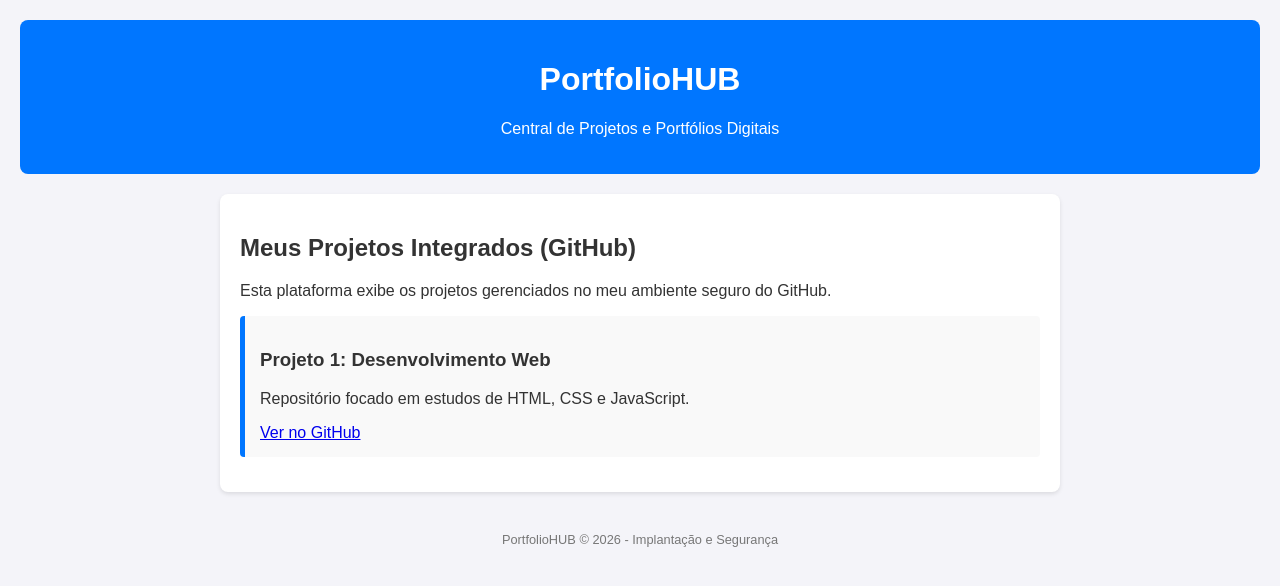
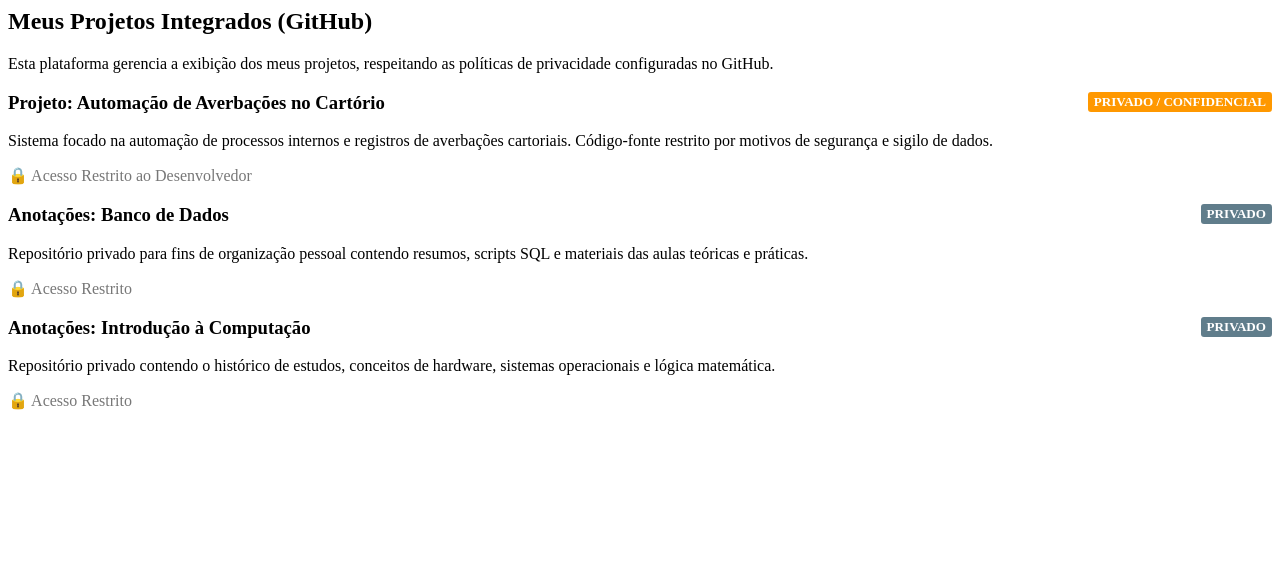
Before and after one commit to Arrozcadorga/portfolio-hub, a plain HTML site: page index.html in a window 1280 px wide. Drawn offline with Linux system fonts and the light colour scheme.

Commit message:
Repositorio no github

```diff
--- a/index.html
+++ b/index.html
@@ -1,39 +1,25 @@
-<!DOCTYPE html>
-<html lang="pt-BR">
-<head>
-    <meta charset="UTF-8">
-    <meta name="viewport" content="width=device-width, initial-scale=1.0">
-    <title>Meu PortfolioHUB</title>
-    <style>
-        body { font-family: Arial, sans-serif; background-color: #f4f4f9; color: #333; margin: 0; padding: 20px; }
-        header { text-align: center; padding: 20px; background: #0076ff; color: white; border-radius: 8px; }
-        .container { max-width: 800px; margin: 20px auto; background: white; padding: 20px; border-radius: 8px; box-shadow: 0 2px 4px rgba(0,0,0,0.1); }
-        .project-card { border-left: 5px solid #0076ff; background: #f9f9f9; padding: 15px; margin: 15px 0; border-radius: 4px; }
-        footer { text-align: center; margin-top: 40px; font-size: 0.8em; color: #777; }
-    </style>
-</head>
-<body>
+<div class="container">
+        <h2>Meus Projetos Integrados (GitHub)</h2>
+        <p>Esta plataforma gerencia a exibição dos meus projetos, respeitando as políticas de privacidade configuradas no GitHub.</p>
 
-    <header>
-        <h1>PortfolioHUB</h1>
-        <p>Central de Projetos e Portfólios Digitais</p>
-    </header>
+        <!-- Projeto do Cartório -->
+        <div class="project-card" style="border-left-color: #ff9800;">
+            <h3>Projeto: Automação de Averbações no Cartório <span style="font-size: 0.7em; background: #ff9800; color: white; padding: 2px 6px; border-radius: 3px; float: right;">PRIVADO / CONFIDENCIAL</span></h3>
+            <p>Sistema focado na automação de processos internos e registros de averbações cartoriais. Código-fonte restrito por motivos de segurança e sigilo de dados.</p>
+            <a href="#" style="color: #777; cursor: not-allowed; text-decoration: none;">🔒 Acesso Restrito ao Desenvolvedor</a>
+        </div>
 
-    <div class="container">
-        <h2>Meus Projetos Integrados (GitHub)</h2>
-        <p>Esta plataforma exibe os projetos gerenciados no meu ambiente seguro do GitHub.</p>
+        <!-- Anotações Banco de Dados -->
+        <div class="project-card" style="border-left-color: #607d8b;">
+            <h3>Anotações: Banco de Dados <span style="font-size: 0.7em; background: #607d8b; color: white; padding: 2px 6px; border-radius: 3px; float: right;">PRIVADO</span></h3>
+            <p>Repositório privado para fins de organização pessoal contendo resumos, scripts SQL e materiais das aulas teóricas e práticas.</p>
+            <a href="#" style="color: #777; cursor: not-allowed; text-decoration: none;">🔒 Acesso Restrito</a>
+        </div>
 
-        <!-- Aqui você pode listar um projeto fictício ou real seu -->
-        <div class="project-card">
-            <h3>Projeto 1: Desenvolvimento Web</h3>
-            <p>Repositório focado em estudos de HTML, CSS e JavaScript.</p>
-            <a href="#" target="_blank">Ver no GitHub</a>
+        <!-- Anotações Introdução à Computação -->
+        <div class="project-card" style="border-left-color: #607d8b;">
+            <h3>Anotações: Introdução à Computação <span style="font-size: 0.7em; background: #607d8b; color: white; padding: 2px 6px; border-radius: 3px; float: right;">PRIVADO</span></h3>
+            <p>Repositório privado contendo o histórico de estudos, conceitos de hardware, sistemas operacionais e lógica matemática.</p>
+            <a href="#" style="color: #777; cursor: not-allowed; text-decoration: none;">🔒 Acesso Restrito</a>
         </div>
     </div>
-
-    <footer>
-        <p>PortfolioHUB © 2026 - Implantação e Segurança</p>
-    </footer>
-
-</body>
-</html>
```
